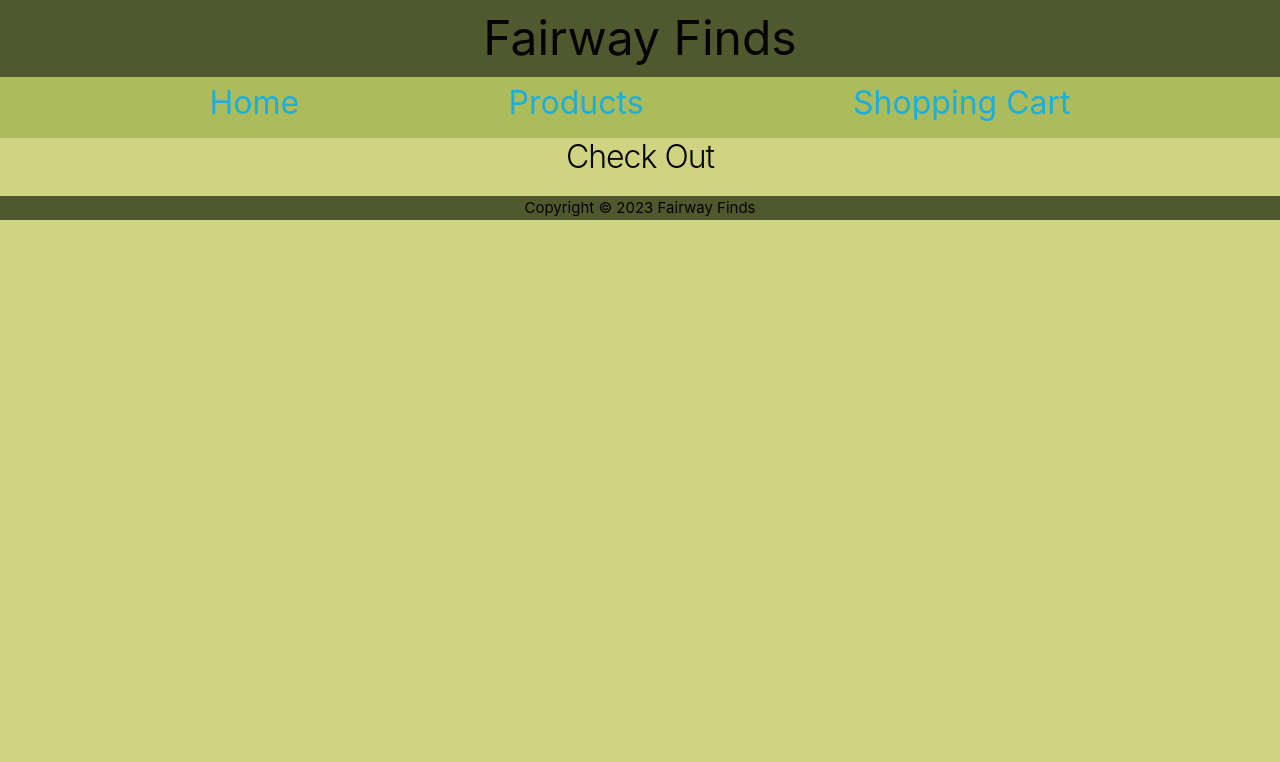
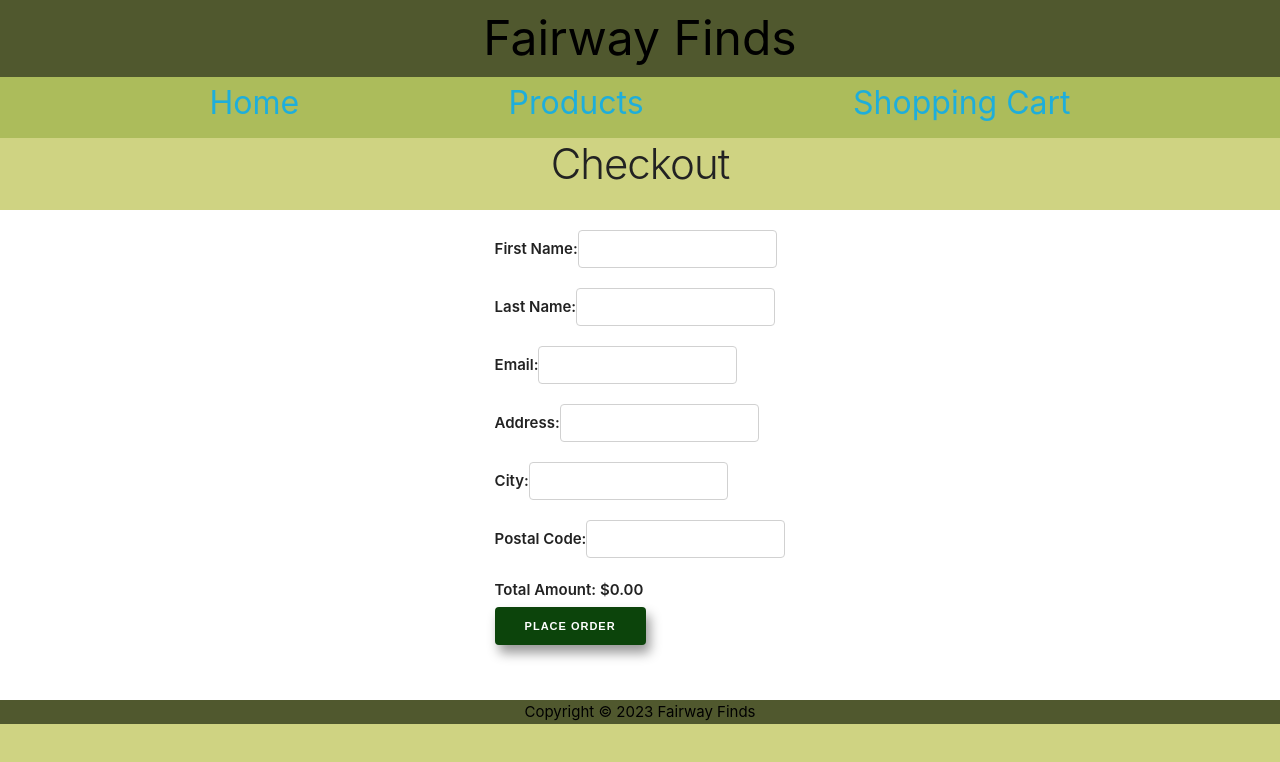
Before and after one commit to PhilStCroix/fairwayfinds, a React (Create React App) app: page /CheckOut in a window 1280 px wide. Shown: the top 762 px of the page. Built offline with nearby package versions, Linux system fonts and the light colour scheme; data requests are answered from the project's data file.

Commit message:
monday 430pm
Co-authored-by: saamhynes <saamhynes@users.noreply.github.com>
Co-authored-by: FrankBC75 <FrankBC75@users.noreply.github.com>

```diff
--- a/package.json
+++ b/package.json
@@ -11,6 +11,7 @@
     "react-dom": "^18.2.0",
     "react-router-dom": "^6.14.2",
     "react-scripts": "5.0.1",
+    "react-use-cart": "^1.13.0",
     "web-vitals": "^2.1.4"
   },
   "scripts": {
--- a/src/App.css
+++ b/src/App.css
@@ -4,7 +4,7 @@
   text-align: center;
   background-color: var(--primary-color);
   font-size: 48px;
-  color: var(--fifth-color);
+  color: black;
 }
 .Navbar {
   font-size: 32px;
@@ -30,13 +30,14 @@
   padding: 20px;
   margin: 20px;
 }
+
 h3{
   font-size: 24px;
 }
 
 footer {
   background-color: var(--primary-color);
-  color: var(--fifth-color);
+  color: black;
   text-align: center;
 }
 
@@ -49,7 +50,7 @@ a:hover {
 }
 
 a:visited {
-  color: black;
+  color: rgb(0, 0, 0);
 }
 
 .App-header {
@@ -165,9 +166,66 @@ a:visited {
 }
 
 .add-to-cart-button {
-  background-color: #007bff;
+  background-color: var(--fifth-color);
   color: #fff;
   border: none;
-  padding: 10px 20px;
   cursor: pointer;
+  box-shadow: 4px 8px 12px rgba(0, 0, 0, 0.402);
 }
+
+.shopping-cart-container {
+  display: flex;
+  justify-content: center;
+  align-items: center;
+  padding: 20px;
+}
+.scproduct {
+  display:flexbox;
+  border: 3px solid black;
+  margin: 10px;
+  padding: 20px;
+  background-color: white;
+  width: 700px;
+  box-shadow: 4px 8px 12px rgba(0, 0, 0, 0.402);
+}
+
+.button {
+  background-color: var(--fifth-color);
+  color: #fff;
+  border: none;
+  cursor: pointer;
+  justify-content: center;
+  box-shadow: 4px 8px 12px rgba(0, 0, 0, 0.402);
+}
+
+.button:hover {
+  font-weight: 700;
+}
+
+.checkout-container{
+  display: flex;
+  justify-content: center;
+  background-color: white;
+  padding: 20px;
+}
+
+button {
+  background-color: var(--fifth-color);
+  color: #fff;
+  border: none;
+  cursor: pointer;
+  justify-content: center;
+  box-shadow: 4px 8px 12px rgba(0, 0, 0, 0.402);
+}
+
+button:hover {
+  background-color: var(--fifth-color);
+  color: #fff;
+  border: none;
+  cursor: pointer;
+  justify-content: center;
+  box-shadow: 4px 8px 12px rgba(0, 0, 0, 0.402);
+}
+.proceed{
+  justify-content: center;
+}
--- a/src/App.js
+++ b/src/App.js
@@ -10,6 +10,8 @@ import Footer from './shared/Footer';
 import axios from 'axios';
 import { BrowserRouter as Router, Routes, Route } from "react-router-dom";
 import { useState, useEffect } from 'react';
+import { CartProvider } from "./components/CartContext";
+
 
 function App() {
   const [categories, setCategories] = useState([]);
@@ -25,6 +27,7 @@ function App() {
   }, []);
 
   return (
+    <CartProvider>
     <Router>
       <Header />
       <Navbar />
@@ -37,6 +40,7 @@ function App() {
       </Routes>
       <Footer />
     </Router>
+    </CartProvider>
   );
 }
 
--- a/src/colors.css
+++ b/src/colors.css
@@ -11,5 +11,5 @@
     --secondary-color: #cfd382;
     --third-color: #acbc5b;
     --fourth-color: #e3e3e3;
-    --fifth-color: #040404;
+    --fifth-color: #0c440b;
 }
--- /dev/null
+++ b/src/components/CartContext.jsx
@@ -0,0 +1,67 @@
+// import React, { createContext, useContext, useEffect, useState } from "react";
+
+// const CartContext = createContext();
+
+// export const CartProvider = ({ children }) => {
+//   const initialCartItems = JSON.parse(localStorage.getItem("cartItems")) || [];
+//   const [cartItems, setCartItems] = useState(initialCartItems);
+
+//   const addToCart = (product) => {
+//     setCartItems([...cartItems, product]);
+//   };
+
+//   const removeFromCart = (productId) => {
+//     const updatedCartItems = cartItems.filter((item) => item.id !== productId);
+//     setCartItems(updatedCartItems);
+//   };
+
+//   useEffect(() => {
+//     localStorage.setItem("cartItems", JSON.stringify(cartItems));
+//   }, [cartItems]);
+
+//   return (
+//     <CartContext.Provider value={{ cartItems, addToCart, removeFromCart }}>
+//       {children}
+//     </CartContext.Provider>
+//   );
+// };
+
+// export const useCart = () => {
+//   return useContext(CartContext);
+// };
+
+import React, { useContext, useState } from "react";
+
+const CartContext = React.createContext();
+
+export const CartProvider = ({ children }) => {
+  const [cartItems, setCartItems] = useState([]);
+
+  const addToCart = (product) => {
+    const existingItem = cartItems.find((item) => item.id === product.id);
+    if (existingItem) {
+      // If the item is already in the cart, increase the quantity
+      const updatedCartItems = cartItems.map((item) =>
+        item.id === product.id ? { ...item, quantity: item.quantity + 1 } : item
+      );
+      setCartItems(updatedCartItems);
+    } else {
+      // If the item is not in the cart, add it with quantity 1
+      setCartItems([...cartItems, { ...product, quantity: 1 }]);
+    }
+  };
+  const removeFromCart = (productId) => {
+    const updatedCartItems = cartItems.filter((item) => item.id !== productId);
+    setCartItems(updatedCartItems);
+  };
+
+  return (
+    <CartContext.Provider value={{ cartItems, addToCart, removeFromCart }}>
+      {children}
+    </CartContext.Provider>
+  );
+};
+
+export const useCart = () => {
+  return useContext(CartContext);
+};
--- a/src/components/CheckOut.jsx
+++ b/src/components/CheckOut.jsx
@@ -1,11 +1,113 @@
-import React from "react";
+import React, { useState } from "react";
+import { useCart } from "./CartContext";
 
-const CheckOut = () => {
+const Checkout = () => {
+  const { cartItems } = useCart();
+  const [formData, setFormData] = useState({
+    firstName: "",
+    lastName: "",
+    email: "",
+    address: "",
+    city: "",
+    postalCode: "",
+  });
+
+  const calculateTotalPrice = () => {
+    const totalPrice = cartItems.reduce(
+      (total, item) => total + item.price * item.quantity,
+      0
+    );
+
+    return totalPrice.toFixed(2);
+  };
+
+  const handleInputChange = (event) => {
+    const { name, value } = event.target;
+    setFormData((prevData) => ({
+      ...prevData,
+      [name]: value,
+    }));
+  };
+
+  const handleSubmit = (event) => {
+    event.preventDefault();
+    // You can implement your own logic here for handling the form submission
+    console.log("Form data:", formData);
+  };
+
   return (
-    <div className="Nav-item">
-      <h1>Check Out</h1>
-    </div>
+    <>
+      <h2 style={{ textAlign: "center" }}>Checkout</h2>
+      <div className="checkout-container">
+        <form onSubmit={handleSubmit}>
+          <label>
+            First Name:
+            <input
+              type="text"
+              name="firstName"
+              value={formData.firstName}
+              onChange={handleInputChange}
+              required
+            />
+          </label>
+          <label>
+            Last Name:
+            <input
+              type="text"
+              name="lastName"
+              value={formData.lastName}
+              onChange={handleInputChange}
+              required
+            />
+          </label>
+          <label>
+            Email:
+            <input
+              type="email"
+              name="email"
+              value={formData.email}
+              onChange={handleInputChange}
+              required
+            />
+          </label>
+          <label>
+            Address:
+            <input
+              type="text"
+              name="address"
+              value={formData.address}
+              onChange={handleInputChange}
+              required
+            />
+          </label>
+          <label>
+            City:
+            <input
+              type="text"
+              name="city"
+              value={formData.city}
+              onChange={handleInputChange}
+              required
+            />
+          </label>
+          <label>
+            Postal Code:
+            <input
+              type="text"
+              name="postalCode"
+              value={formData.postalCode}
+              onChange={handleInputChange}
+              required
+            />
+          </label>
+          <label>Total Amount: ${calculateTotalPrice()}</label>
+          <button type="submit" className="button">
+            Place Order
+          </button>
+        </form>
+      </div>
+    </>
   );
 };
 
-export default CheckOut;
+export default Checkout;
--- a/src/components/Details.jsx
+++ b/src/components/Details.jsx
@@ -1,9 +1,11 @@
 import React, { useEffect, useState } from "react";
 import { useParams } from "react-router-dom";
+import { useCart } from "./CartContext"; // Import useCart from your CartContext
 
 const Details = ({ categories }) => {
   const { productId } = useParams();
   const [product, setProduct] = useState(null);
+  const { addToCart } = useCart(); // Use the addToCart function from the CartContext
 
   useEffect(() => {
     // Find the product with the matching productId from the categories
@@ -24,6 +26,7 @@ const Details = ({ categories }) => {
   }
 
   return (
+    <>
       <div className="product-details-container">
         <div className="product-image">
           <img src={product.image} alt={product.name} />
@@ -32,9 +35,15 @@ const Details = ({ categories }) => {
           <h2>{product.name}</h2>
           <p>Price: ${product.price}</p>
           <p>{product.info}</p>
-        <button className="add-to-cart-button">Add to Cart</button>
+          <button
+            className="button"
+            onClick={() => addToCart(product)} // Use addToCart function from CartContext
+          >
+            Add to Cart
+          </button>
         </div>
       </div>
+    </>
   );
 };
 
--- a/src/components/ShoppingCart.jsx
+++ b/src/components/ShoppingCart.jsx
@@ -1,10 +1,54 @@
 import React from "react";
+import { useCart } from "./CartContext";
+import { Link } from "react-router-dom";
 
 const ShoppingCart = () => {
+  const { cartItems, removeFromCart } = useCart();
+
+  const calculateTotalPrice = () => {
+    const totalPrice = cartItems.reduce(
+      (total, item) => total + item.price * item.quantity,
+      0
+    );
+
+    return totalPrice.toFixed(2);
+  };
+
   return (
-    <div className="Nav-item">
-      <h1>Shopping Cart</h1>
-    </div>
+    <>
+      <h2 style={{ textAlign: "center" }}>In your Cart</h2>
+      <div className="shopping-cart-container">
+        <ul>
+          {cartItems.map((item) => (
+            <li key={item.id} style={{ listStyle: "none", padding: 0 }}>
+              <div className="scproduct" style={{ textAlign: "center" }}>
+                <h3 style={{ textAlign: "center" }}>{item.name}</h3>
+                <p style={{ textAlign: "center" }}>Price: ${item.price}</p>
+                <p style={{ textAlign: "center" }}>Quantity: {item.quantity}</p>
+                <button
+                  onClick={() => removeFromCart(item.id)}
+                  className="button"
+                >
+                  Remove from Cart
+                </button>
+              </div>
+            </li>
+          ))}
+        </ul>
+        <br />
+      </div>
+      <div
+        style={{ textAlign: "center", marginTop: "20px" }}
+        className="proceed"
+      >
+        <Link to="/CheckOut" className="button">
+          Proceed to Checkout
+        </Link>
+      </div>
+      {/* <div style={{ textAlign: "center", marginTop: "20px" }}>
+          <p>Total Price: ${calculateTotalPrice()}</p>
+        </div> */}
+    </>
   );
 };
 
```
Also changed, not shown: db.json (+5 -5 lines), src/components/Navbar.jsx (added, +48 -0 lines), 1 other file (tests, documents, lock files or other folders). Lines whose indentation alone changed are shown as unchanged.
